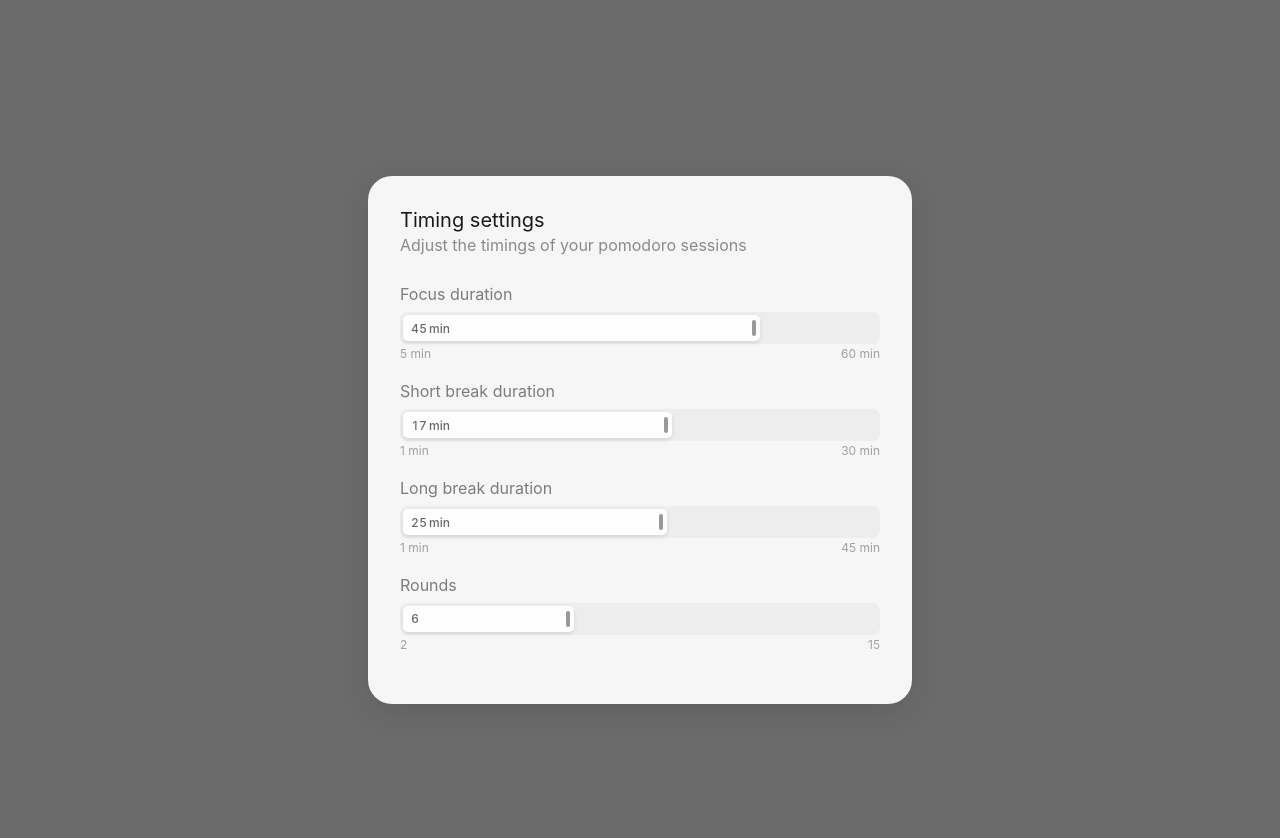
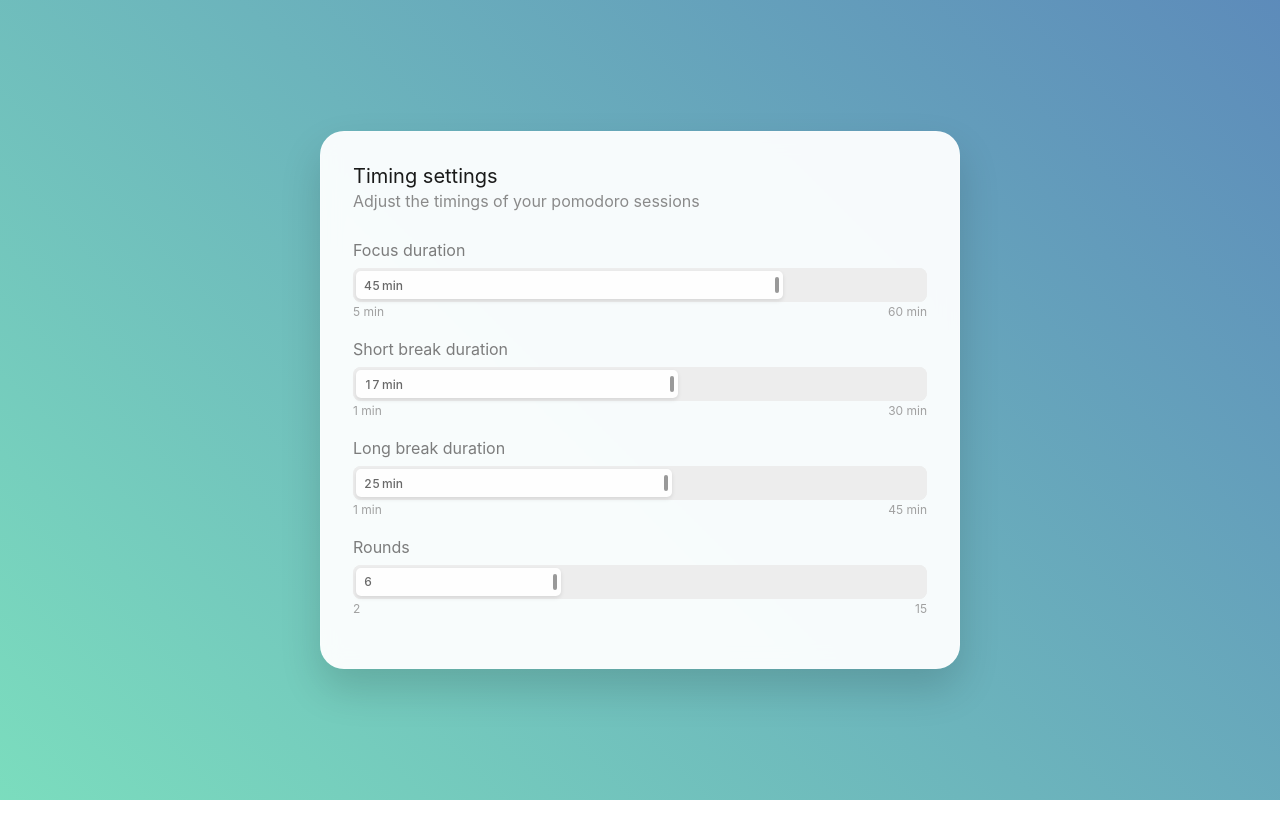
Before and after one commit to skynovua/pomodoro-timer-settings, a website: page pomodoro-settings.html in a window 1280 px wide. After the commit the page ends 800 px from the top, so only its background shows below. Drawn offline with Linux system fonts and the light colour scheme.

Commit message:
Refactor project structure and enhance Pomodoro timer settings with new components, styles, and functionality

```diff
--- a/index.js
+++ /dev/null
@@ -1,190 +0,0 @@
-// Клас для rolling counter анімації
-class RollingCounter {
-    constructor(container, digits = 3) {
-        this.container = container;
-        this.digits = digits;
-        this.digitElements = [];
-        this.currentValue = 0;
-        this.unit = '';
-        this.init();
-    }
-
-    init() {
-        this.container.innerHTML = '';
-        this.container.classList.add('rolling-counter');
-
-        // Створюємо контейнер для цифр
-        const digitsContainer = document.createElement('div');
-        digitsContainer.className = 'digits-container';
-
-        // Створюємо цифри
-        for (let i = 0; i < this.digits; i++) {
-            this.addDigit(digitsContainer);
-        }
-
-        // Створюємо контейнер для одиниці виміру
-        const unitContainer = document.createElement('div');
-        unitContainer.className = 'unit-container';
-
-        this.container.appendChild(digitsContainer);
-        this.container.appendChild(unitContainer);
-        this.unitElement = unitContainer;
-    }
-
-    addDigit(parent) {
-        const digitContainer = document.createElement('div');
-        digitContainer.className = 'digit-container';
-
-        const digitWheel = document.createElement('div');
-        digitWheel.className = 'digit-wheel';
-
-        // Створюємо цифри 0-9
-        for (let j = 0; j <= 9; j++) {
-            const digit = document.createElement('div');
-            digit.className = 'digit';
-            digit.textContent = j;
-            digitWheel.appendChild(digit);
-        }
-
-        digitContainer.appendChild(digitWheel);
-        parent.appendChild(digitContainer);
-        this.digitElements.push(digitWheel);
-    }
-
-    setNumber(value, unit = '', animate = true) {
-        const numValue = parseInt(value) || 0;
-        const paddedValue = Math.abs(numValue).toString().padStart(this.digits, '0');
-
-        // Обчислюємо кількість значущих цифр (без ведучих нулів)
-        const actualDigits = Math.max(1, numValue.toString().length);
-        const digitsContainer = this.container.querySelector('.digits-container');
-
-        // Анімуємо ширину контейнера на основі кількості цифр
-        const digitWidth = 8; // ширина однієї цифри в px
-        const newWidth = actualDigits * digitWidth;
-
-        if (animate) {
-            digitsContainer.style.width = `${newWidth}px`;
-        } else {
-            digitsContainer.style.transition = 'none';
-            digitsContainer.style.width = `${newWidth}px`;
-            setTimeout(() => {
-                digitsContainer.style.transition = 'width 0.2s ease-out';
-            }, 1);
-        }
-
-        // Оновлюємо одиницю виміру
-        this.unitElement.textContent = unit;
-        this.unit = unit;
-
-        for (let i = 0; i < this.digits; i++) {
-            const digit = parseInt(paddedValue[i]);
-            const wheel = this.digitElements[i];
-            const translateY = -digit * 14; // 14px висота одної цифри
-
-            // Ховаємо ведучі нулі, окрім останньої цифри
-            const digitContainer = wheel.parentElement;
-            if (i < this.digits - actualDigits) {
-                digitContainer.style.display = 'none';
-            } else {
-                digitContainer.style.display = 'flex';
-            }
-
-            if (animate) {
-                // Додаємо невелику затримку для кожної цифри для красивого ефекту
-                setTimeout(() => {
-                    wheel.style.transform = `translateY(${translateY}px)`;
-                }, i * 50);
-            } else {
-                // Без анімації для початкового значення
-                wheel.style.transition = 'none';
-                wheel.style.transform = `translateY(${translateY}px)`;
-                // Відновлюємо анімацію
-                setTimeout(() => {
-                    wheel.style.transition = 'transform 0.2s cubic-bezier(0.25, 0.46, 0.45, 0.94)';
-                }, 1);
-            }
-        }
-
-        this.currentValue = numValue;
-    }
-}
-
-// Отримуємо всі слайдери та їх data-атрибути
-const sliders = document.querySelectorAll('input[type="range"][data-unit]');
-
-// Створюємо rolling counters для кожного слайдера
-const rollingCounters = new Map();
-
-// Динамічне оновлення числа
-sliders.forEach((slider) => {
-    const unit = slider.dataset.unit; // Отримуємо одиницю з data-атрибута
-    const display = document.getElementById(`${slider.id}-value`);
-    const displayValue = display.querySelector('span');
-
-    // Створюємо rolling counter для цього слайдера
-    const maxValue = parseInt(slider.max);
-    const digits = Math.max(2, maxValue.toString().length); // Мінімум 2 цифри
-    const rollingCounter = new RollingCounter(displayValue, digits);
-    rollingCounters.set(slider.id, rollingCounter);
-
-    // Ініціалізуємо початкове значення
-    const initialValue = parseInt(slider.value);
-    rollingCounter.setNumber(initialValue, unit, false);
-
-    slider.addEventListener("input", () => {
-        const value = parseInt(slider.value);
-        const unit = slider.dataset.unit;
-
-        // Анімуємо зміну числа за допомогою rolling counter
-        rollingCounter.setNumber(value, unit, true);
-
-        // Розрахунок відсотка для ширини
-        const percentage = (value - slider.min) / (slider.max - slider.min);
-
-        // Автоматичний розрахунок відступу на основі кроку слайдера
-        const min = parseFloat(slider.min);
-        const max = parseFloat(slider.max);
-        const step = parseFloat(slider.step) || 1; // якщо step не вказаний, використовуємо 1
-        const range = max - min;
-        const totalSteps = range / step;
-
-        // Ширина контейнера та відстань між кроками
-        const containerWidth = slider.parentElement.offsetWidth;
-        const stepDistance = containerWidth / totalSteps;
-
-        // Відступ зліва = відстань одного кроку
-        const leftPadding = Math.round(stepDistance);
-        const minWidth = leftPadding + 10; // мінімальна ширина для відображення
-
-        // Розраховуємо ширину з урахуванням автоматичних відступів
-        const availableWidth = containerWidth - leftPadding - 6; // 6px для правого відступу
-        const targetWidth = Math.max(minWidth, percentage * availableWidth + leftPadding);
-
-        // Встановлюємо ширину
-        display.style.width = `${targetWidth}px`;
-
-        // Чекаємо на наступний кадр, щоб отримати правильні розміри після анімації числа
-        requestAnimationFrame(() => {
-            const spanWidth = displayValue.offsetWidth;
-            const displayWidth = targetWidth;
-            const availableSpace = displayWidth - 20; // враховуємо padding
-
-            if (spanWidth > availableSpace) {
-                // Span не міститься - переміщуємо його правіше value-display
-                displayValue.style.transform = `translate(${displayWidth}px, -50%)`; // 10px для відступу
-            } else {
-                displayValue.style.transform = 'translate(0, -50%)'; // Відновлюємо позицію
-            }
-        });
-
-        display.style.opacity = '1';
-
-        // Позиціонуємо
-        display.style.left = '3px';
-        display.style.transform = 'none';
-    });
-
-    // Ініціалізація правильної позиції при завантаженні
-    slider.dispatchEvent(new Event("input"));
-});
--- a/index.html
+++ b/pomodoro-settings.html
@@ -3,15 +3,14 @@
   <head>
     <meta charset="UTF-8" />
     <meta name="viewport" content="width=device-width, initial-scale=1.0" />
-    <title>Custom Slider Design</title>
-    <link rel="stylesheet" href="styles.css" />
+    <title>Pomodoro Timer Settings</title>
+    <link rel="stylesheet" href="src/styles/main.css" />
   </head>
   <body>
     <div class="settings">
       <h2>Timing settings</h2>
       <p>Adjust the timings of your pomodoro sessions</p>
 
-      <!-- Focus Duration -->
       <div class="setting">
         <label for="focus">Focus duration</label>
         <div class="slider-wrapper">
@@ -26,7 +25,6 @@
         </div>
       </div>
 
-      <!-- Short Break Duration -->
       <div class="setting">
         <label for="short-break">Short break duration</label>
         <div class="slider-wrapper">
@@ -41,7 +39,6 @@
         </div>
       </div>
 
-      <!-- Long Break Duration -->
       <div class="setting">
         <label for="long-break">Long break duration</label>
         <div class="slider-wrapper">
@@ -56,7 +53,6 @@
         </div>
       </div>
 
-      <!-- Rounds -->
       <div class="setting">
         <label for="rounds">Rounds</label>
         <div class="slider-wrapper">
@@ -72,6 +68,7 @@
       </div>
     </div>
 
-    <script src="index.js"></script>
+    <script src="src/components/rolling-counter.js"></script>
+    <script src="src/components/pomodoro-slider-controller.js"></script>
   </body>
 </html>
--- a/server.js
+++ b/server.js
@@ -36,7 +36,7 @@ const hotReloadScript = `
 `;
 
 const server = http.createServer((req, res) => {
-  let filePath = req.url === '/' ? '/index.html' : req.url;
+  let filePath = req.url === '/' ? '/pomodoro-settings.html' : req.url;
   filePath = path.join(__dirname, filePath);
 
   const extname = path.extname(filePath);
--- /dev/null
+++ b/src/components/pomodoro-slider-controller.js
@@ -0,0 +1,64 @@
+/**
+ * Pomodoro slider controller with rolling counter animation
+ */
+
+const sliders = document.querySelectorAll('input[type="range"][data-unit]');
+const rollingCounters = new Map();
+
+sliders.forEach((slider) => {
+    const unit = slider.dataset.unit;
+    const display = document.getElementById(`${slider.id}-value`);
+    const displayValue = display.querySelector('span');
+
+    const maxValue = parseInt(slider.max);
+    const digits = Math.max(2, maxValue.toString().length);
+    const rollingCounter = new RollingCounter(displayValue, digits);
+    rollingCounters.set(slider.id, rollingCounter);
+
+    const initialValue = parseInt(slider.value);
+    rollingCounter.setNumber(initialValue, unit, false);
+
+    slider.addEventListener("input", () => {
+        const value = parseInt(slider.value);
+        const unit = slider.dataset.unit;
+
+        rollingCounter.setNumber(value, unit, true);
+
+        const percentage = (value - slider.min) / (slider.max - slider.min);
+
+        const min = parseFloat(slider.min);
+        const max = parseFloat(slider.max);
+        const step = parseFloat(slider.step) || 1;
+        const range = max - min;
+        const totalSteps = range / step;
+
+        const containerWidth = slider.parentElement.offsetWidth;
+        const stepDistance = containerWidth / totalSteps;
+
+        const leftPadding = Math.round(stepDistance);
+        const minWidth = leftPadding + 10;
+
+        const availableWidth = containerWidth - leftPadding - 6;
+        const targetWidth = Math.max(minWidth, percentage * availableWidth + leftPadding);
+
+        display.style.width = `${targetWidth}px`;
+
+        requestAnimationFrame(() => {
+            const spanWidth = displayValue.offsetWidth;
+            const displayWidth = targetWidth;
+            const availableSpace = displayWidth - 20;
+
+            if (spanWidth > availableSpace) {
+                displayValue.style.transform = `translate(${displayWidth}px, -50%)`;
+            } else {
+                displayValue.style.transform = 'translate(0, -50%)';
+            }
+        });
+
+        display.style.opacity = '1';
+        display.style.left = '3px';
+        display.style.transform = 'none';
+    });
+
+    slider.dispatchEvent(new Event("input"));
+});
--- /dev/null
+++ b/src/components/rolling-counter.js
@@ -0,0 +1,103 @@
+/**
+ * RollingCounter - animated number display component with mechanical counter effect
+ */
+class RollingCounter {
+    constructor(container, digits = 3) {
+        this.container = container;
+        this.digits = digits;
+        this.digitElements = [];
+        this.currentValue = 0;
+        this.unit = '';
+        this.init();
+    }
+
+    init() {
+        this.container.innerHTML = '';
+        this.container.classList.add('rolling-counter');
+
+        const digitsContainer = document.createElement('div');
+        digitsContainer.className = 'digits-container';
+
+        for (let i = 0; i < this.digits; i++) {
+            this.addDigit(digitsContainer);
+        }
+
+        const unitContainer = document.createElement('div');
+        unitContainer.className = 'unit-container';
+
+        this.container.appendChild(digitsContainer);
+        this.container.appendChild(unitContainer);
+        this.unitElement = unitContainer;
+    }
+
+    addDigit(parent) {
+        const digitContainer = document.createElement('div');
+        digitContainer.className = 'digit-container';
+
+        const digitWheel = document.createElement('div');
+        digitWheel.className = 'digit-wheel';
+
+        for (let j = 0; j <= 9; j++) {
+            const digit = document.createElement('div');
+            digit.className = 'digit';
+            digit.textContent = j;
+            digitWheel.appendChild(digit);
+        }
+
+        digitContainer.appendChild(digitWheel);
+        parent.appendChild(digitContainer);
+        this.digitElements.push(digitWheel);
+    }
+
+    setNumber(value, unit = '', animate = true) {
+        const numValue = parseInt(value) || 0;
+        const paddedValue = Math.abs(numValue).toString().padStart(this.digits, '0');
+
+        const actualDigits = Math.max(1, numValue.toString().length);
+        const digitsContainer = this.container.querySelector('.digits-container');
+
+        const digitWidth = 8;
+        const newWidth = actualDigits * digitWidth;
+
+        if (animate) {
+            digitsContainer.style.width = `${newWidth}px`;
+        } else {
+            digitsContainer.style.transition = 'none';
+            digitsContainer.style.width = `${newWidth}px`;
+            setTimeout(() => {
+                digitsContainer.style.transition = 'width 0.2s ease-out';
+            }, 1);
+        }
+
+        this.unitElement.textContent = unit;
+        this.unit = unit;
+
+        for (let i = 0; i < this.digits; i++) {
+            const digit = parseInt(paddedValue[i]);
+            const wheel = this.digitElements[i];
+            const translateY = -digit * 14;
+
+            // Hide leading zeros
+            const digitContainer = wheel.parentElement;
+            if (i < this.digits - actualDigits) {
+                digitContainer.style.display = 'none';
+            } else {
+                digitContainer.style.display = 'flex';
+            }
+
+            if (animate) {
+                setTimeout(() => {
+                    wheel.style.transform = `translateY(${translateY}px)`;
+                }, i * 50);
+            } else {
+                wheel.style.transition = 'none';
+                wheel.style.transform = `translateY(${translateY}px)`;
+                setTimeout(() => {
+                    wheel.style.transition = 'transform 0.2s cubic-bezier(0.25, 0.46, 0.45, 0.94)';
+                }, 1);
+            }
+        }
+
+        this.currentValue = numValue;
+    }
+}
--- a/styles.css
+++ b/src/styles/main.css
@@ -1,7 +1,5 @@
 :root {
   /* Colors */
-  --bg-primary: #6b6b6b;
-  --bg-secondary: #f6f6f6;
   --bg-value-display: #fefefe;
   --bg-input: #ededed;
 
@@ -29,19 +27,21 @@
   --radius-sm: 8px;
   --radius-lg: 24px;
 
-  /* Font sizes */
+  /* Typography */
   --font-xs: 12px;
   --font-md: 16px;
   --font-lg: 20px;
-
-  /* Font weights */
   --font-weight-normal: 400;
   --font-weight-medium: 500;
 
   /* Component sizes */
-  --slider-height: 32px;
+  --slider-height: 34px;
   --thumb-width: 4px;
   --thumb-height: 16px;
+}
+
+* {
+  box-sizing: border-box;
 }
 
 body {
@@ -49,21 +49,18 @@ body {
     "Helvetica Neue", Arial, sans-serif;
   margin: 0;
   padding: var(--spacing-xxxl) var(--spacing-lg);
-  background-color: var(--bg-primary);
+  background: linear-gradient(
+    45deg,
+    rgba(67, 206, 162, 0.7),
+    rgba(24, 90, 157, 0.7)
+  );
+  transition: --angle 2s ease, --start-color 2s ease, --end-color 2s ease;
+  animation: angleChange 10s infinite alternate;
   color: var(--text-primary);
   display: flex;
   justify-content: center;
   align-items: center;
   min-height: 100vh;
-}
-
-.settings {
-  max-width: 480px;
-  width: 100%;
-  padding: var(--spacing-xxl);
-  background: var(--bg-secondary);
-  border-radius: var(--radius-lg);
-  box-shadow: var(--shadow-card);
 }
 
 h2 {
@@ -81,10 +78,6 @@ p {
   color: var(--text-muted);
 }
 
-.setting {
-  margin-bottom: var(--spacing-lg);
-}
-
 label {
   display: block;
   font-weight: var(--font-weight-normal);
@@ -93,10 +86,33 @@ label {
   color: var(--text-secondary);
 }
 
+.settings {
+  max-width: 640px;
+  width: 100%;
+  padding: var(--spacing-xxl);
+  background: rgba(255, 255, 255, 0.95);
+  backdrop-filter: blur(10px);
+  border-radius: var(--radius-lg);
+  box-shadow: 0 20px 40px rgba(0, 0, 0, 0.15);
+  border: 1px solid rgba(255, 255, 255, 0.2);
+}
+
+.setting {
+  margin-bottom: var(--spacing-lg);
+}
+
 .slider-wrapper {
   position: relative;
   width: 100%;
   margin-bottom: var(--spacing-sm);
+}
+
+.range-labels {
+  display: flex;
+  justify-content: space-between;
+  margin-top: var(--spacing-xs);
+  font-size: var(--font-xs);
+  color: var(--text-range-labels);
 }
 
 .slider-container {
@@ -105,16 +121,6 @@ label {
   height: var(--slider-height);
   background: var(--bg-input);
   border-radius: var(--radius-sm);
-  box-sizing: border-box;
-}
-
-/* Range labels */
-.range-labels {
-  display: flex;
-  justify-content: space-between;
-  margin-top: var(--spacing-xs);
-  font-size: var(--font-xs);
-  color: var(--text-range-labels);
 }
 
 input[type="range"] {
@@ -145,7 +151,6 @@ input[type="range"]::-webkit-slider-thumb {
   white-space: nowrap;
   display: flex;
   align-items: center;
-  box-sizing: border-box;
   box-shadow: var(--shadow-value);
   z-index: 1;
   min-width: 0;
@@ -161,7 +166,6 @@ input[type="range"]::-webkit-slider-thumb {
   min-width: max-content;
 }
 
-/* Thumb */
 .value-display::after {
   content: "";
   position: absolute;
@@ -176,7 +180,6 @@ input[type="range"]::-webkit-slider-thumb {
   z-index: 4;
 }
 
-/* Rolling Counter Styles */
 .rolling-counter {
   display: flex !important;
   align-items: center;
```
Also changed, not shown: package.json (+15 -7 lines), README.md (added), src/assets/screenshot.png (renamed from Screenshot 2025-06-17 at 18.08.50.png), 1 other file.
